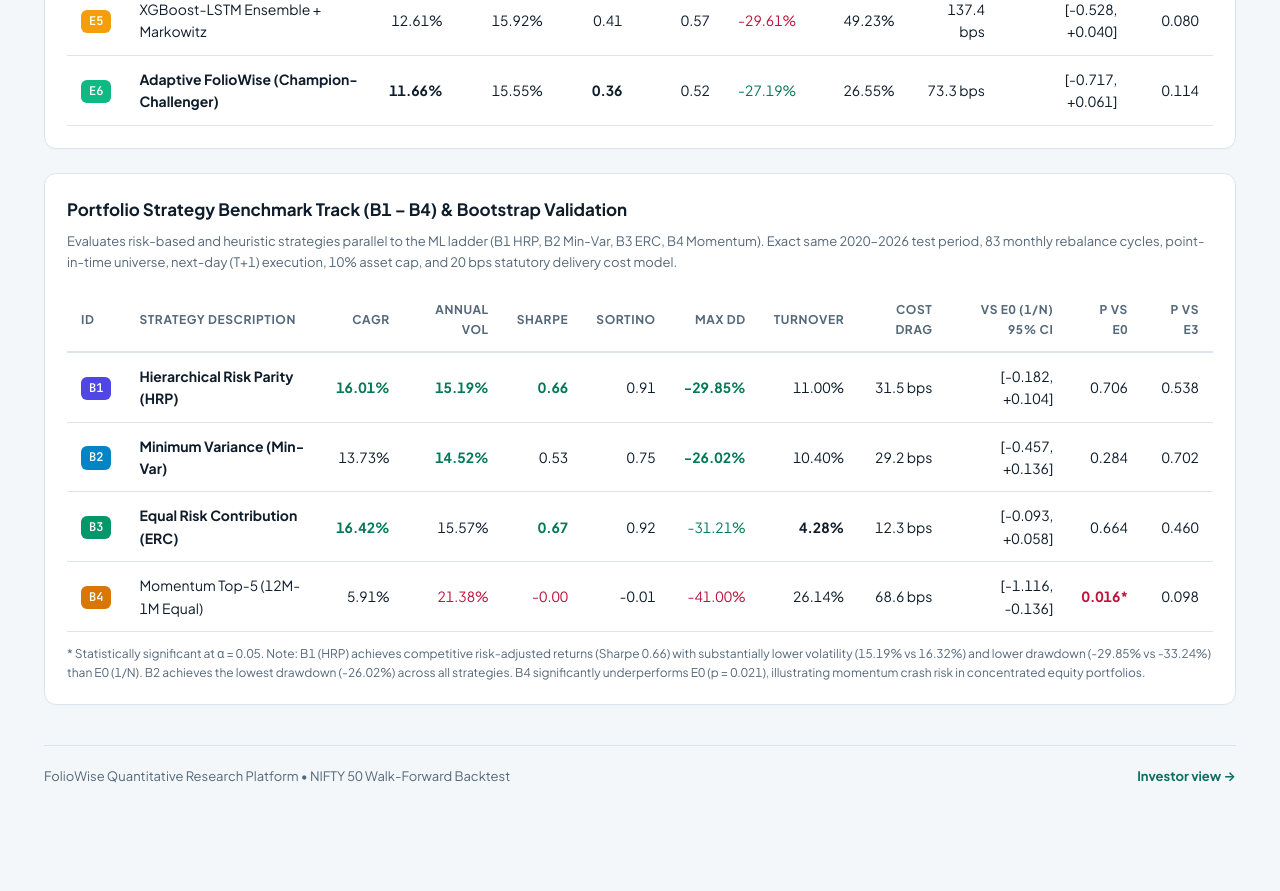
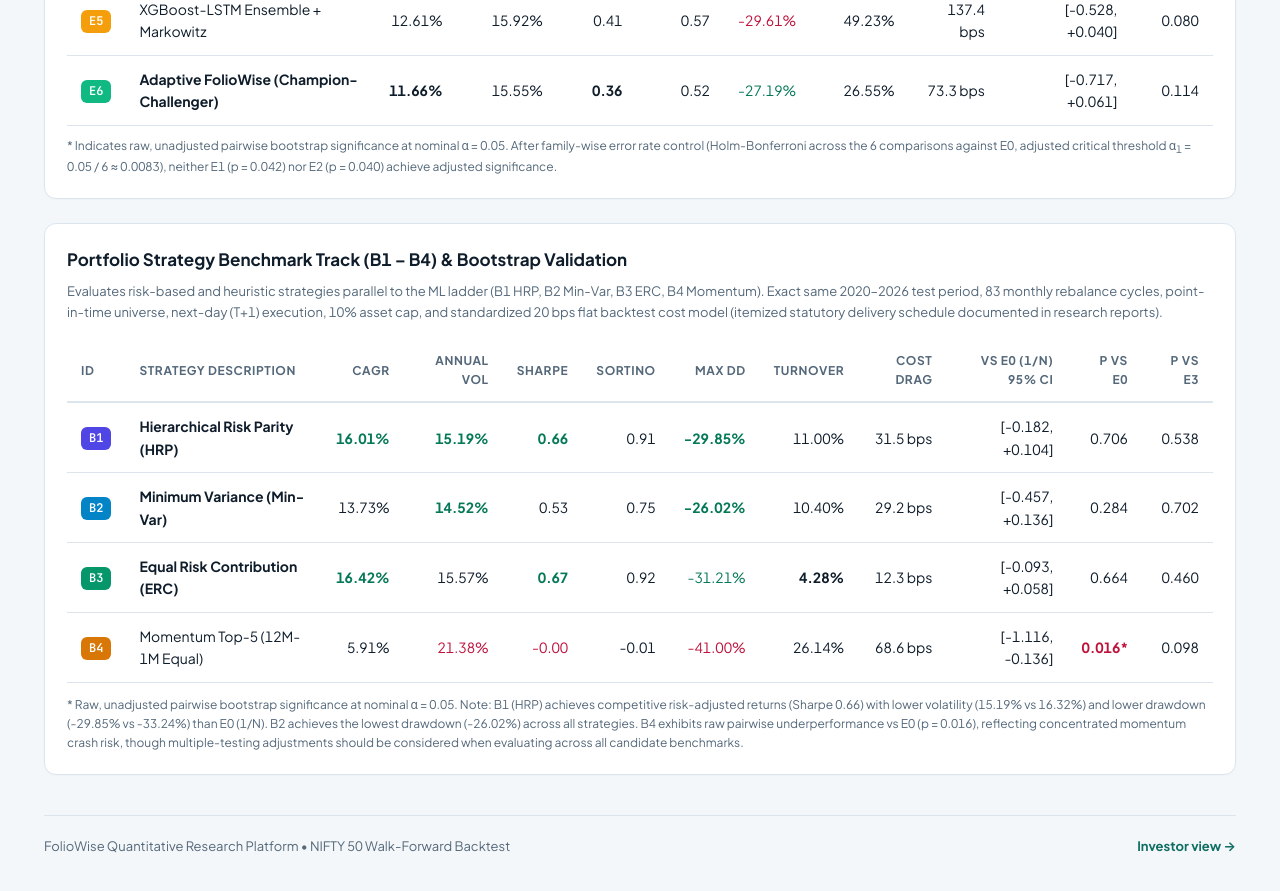
Before and after one commit to razadnan/foliowise, a plain HTML site: page frontend/dashboard.html in a window 1280 px wide. Shown: the part 1680-2571 px from the top of the page. Before the commit the page ends 2527 px from the top, so only its background shows below. Drawn offline with Linux system fonts and the light colour scheme; files whose address does not match are found by name.

Commit message:
docs: qualify multiple testing, backtest cost conventions, survivorship estimates, and research scope

```diff
--- a/frontend/dashboard.html
+++ b/frontend/dashboard.html
@@ -401,6 +401,9 @@ svg text { font-family: var(--sans); }
             </tr>
           </tbody>
         </table>
+        <p style="color:var(--mut);font-size:12px;margin-top:10px;">
+          * Indicates raw, unadjusted pairwise bootstrap significance at nominal &alpha; = 0.05. After family-wise error rate control (Holm-Bonferroni across the 6 comparisons against E0, adjusted critical threshold &alpha;<sub>1</sub> = 0.05 / 6 &approx; 0.0083), neither E1 (p = 0.042) nor E2 (p = 0.040) achieve adjusted significance.
+        </p>
       </div>
     </div>
 
@@ -408,7 +411,7 @@ svg text { font-family: var(--sans); }
     <div class="card" style="margin-top:24px;">
       <h3 style="margin-bottom:8px;font-size:17px;">Portfolio Strategy Benchmark Track (B1 – B4) & Bootstrap Validation</h3>
       <p style="color:var(--mut);font-size:13px;margin-bottom:16px;">
-        Evaluates risk-based and heuristic strategies parallel to the ML ladder (B1 HRP, B2 Min-Var, B3 ERC, B4 Momentum). Exact same 2020–2026 test period, 83 monthly rebalance cycles, point-in-time universe, next-day (T+1) execution, 10% asset cap, and 20 bps statutory delivery cost model.
+        Evaluates risk-based and heuristic strategies parallel to the ML ladder (B1 HRP, B2 Min-Var, B3 ERC, B4 Momentum). Exact same 2020–2026 test period, 83 monthly rebalance cycles, point-in-time universe, next-day (T+1) execution, 10% asset cap, and standardized 20 bps flat backtest cost model (itemized statutory delivery schedule documented in research reports).
       </p>
       <div class="table-wrap">
         <table>
@@ -489,7 +492,7 @@ svg text { font-family: var(--sans); }
         </table>
       </div>
       <p style="color:var(--mut);font-size:12px;margin-top:12px;">
-        * Statistically significant at &alpha; = 0.05. Note: B1 (HRP) achieves competitive risk-adjusted returns (Sharpe 0.66) with substantially lower volatility (15.19% vs 16.32%) and lower drawdown (-29.85% vs -33.24%) than E0 (1/N). B2 achieves the lowest drawdown (-26.02%) across all strategies. B4 significantly underperforms E0 (p = 0.021), illustrating momentum crash risk in concentrated equity portfolios.
+        * Raw, unadjusted pairwise bootstrap significance at nominal &alpha; = 0.05. Note: B1 (HRP) achieves competitive risk-adjusted returns (Sharpe 0.66) with lower volatility (15.19% vs 16.32%) and lower drawdown (-29.85% vs -33.24%) than E0 (1/N). B2 achieves the lowest drawdown (-26.02%) across all strategies. B4 exhibits raw pairwise underperformance vs E0 (p = 0.016), reflecting concentrated momentum crash risk, though multiple-testing adjustments should be considered when evaluating across all candidate benchmarks.
       </p>
     </div>
   </div>
```
Also changed, not shown: 6 other files.
